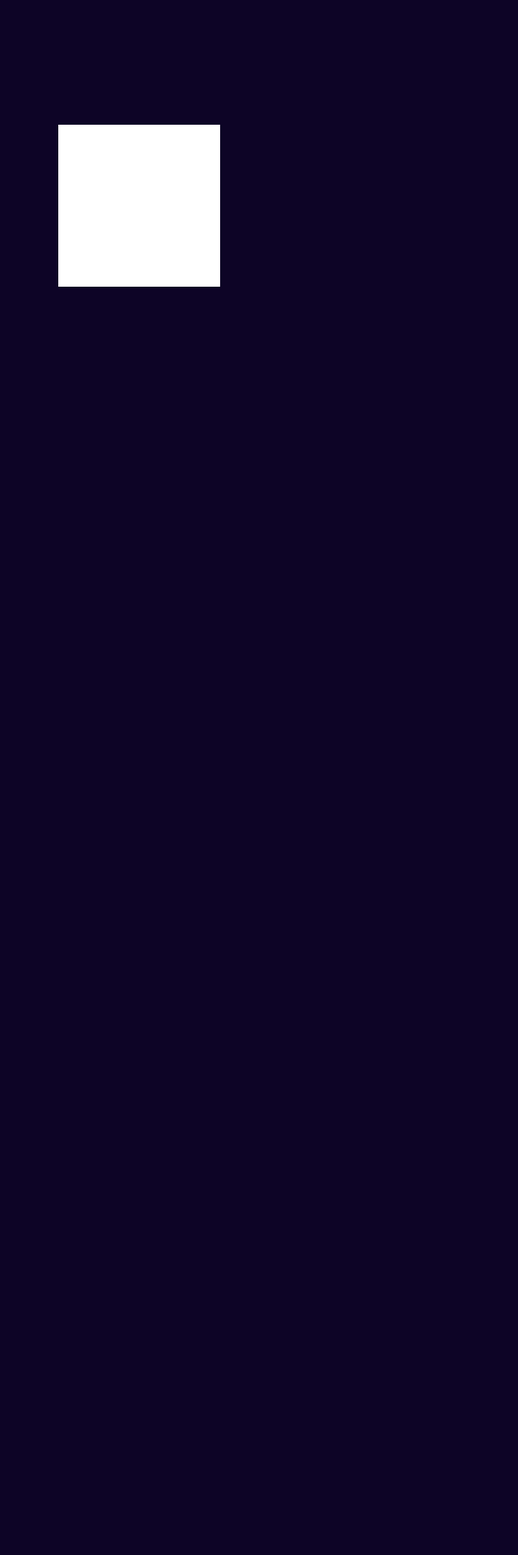
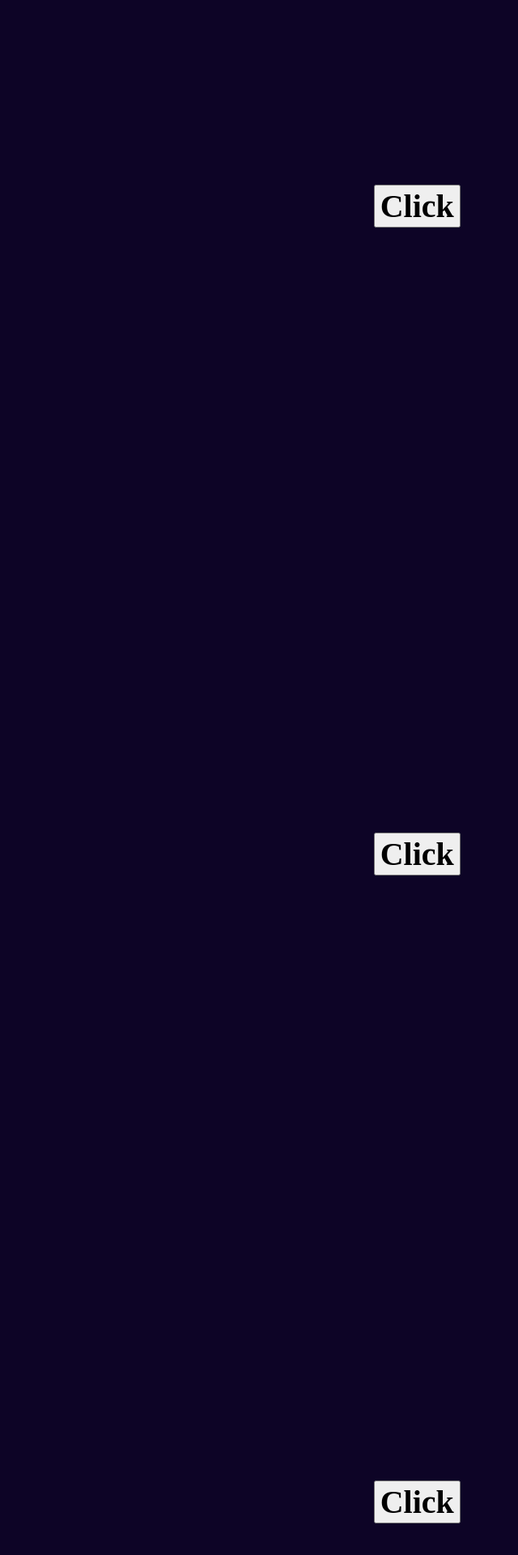
Before and after one commit to WesleySibz/Portfolio, a React (Vite) app in the folder Wes-port/: page / in a window 1280 px wide. Shown: the part 146-2066 px from the top of the page at 81% size, without its empty margins (468-1108 px from the left). Before the commit the page ends 800 px from the top, so only its background shows below. Built offline with nearby package versions, Linux system fonts and the light colour scheme; a web font is replaced by a local one.

Commit message:
"Removed Navbar import, added multiple Test components, and updated Test component with Framer Motion and state"

```diff
--- a/Wes-port/src/App.jsx
+++ b/Wes-port/src/App.jsx
@@ -1,5 +1,5 @@
 import "./app.scss"
-import Navbar from "./Components/Navbar/Navbar";
+//import Navbar from "./Components/Navbar/Navbar";
 import Test from "../src/Test";
 
 const App = () => {
@@ -13,6 +13,8 @@ const App = () => {
     <section>Contact</section>
     <section>footer</section>} */}
     <Test/>
+    <Test/>
+    <Test/>
 
   </div>;
 }
--- a/Wes-port/src/Test.jsx
+++ b/Wes-port/src/Test.jsx
@@ -1,9 +1,29 @@
-import React from 'react'
+import {motion} from "framer-motion"
+import { useState } from "react"
+const Test = () => {
 
-const Test = () => {
+
+    const [open, setOpen] = useState(false)
+    const variants ={
+        visible:{opacity:1, x:1000, transition:{duration:2}},
+        hidden:{opacity:0},
+
+    }
+
+
+
   return (
     <div className='course'>
-      <div className="box"></div>
+      <motion.div className="box"
+        variants={variants}
+        //initial="hidden"
+        //animate="visible"
+        transition={{duration:2}}
+        animate={open ? "visible" : "hidden"}
+        //whileInView={{opacity:1, scale:2}}
+        //drag
+        ></motion.div>
+        <button onClick={()=>setOpen(prev=>!prev)}>Click</button>
     </div>
   )
 }
```
